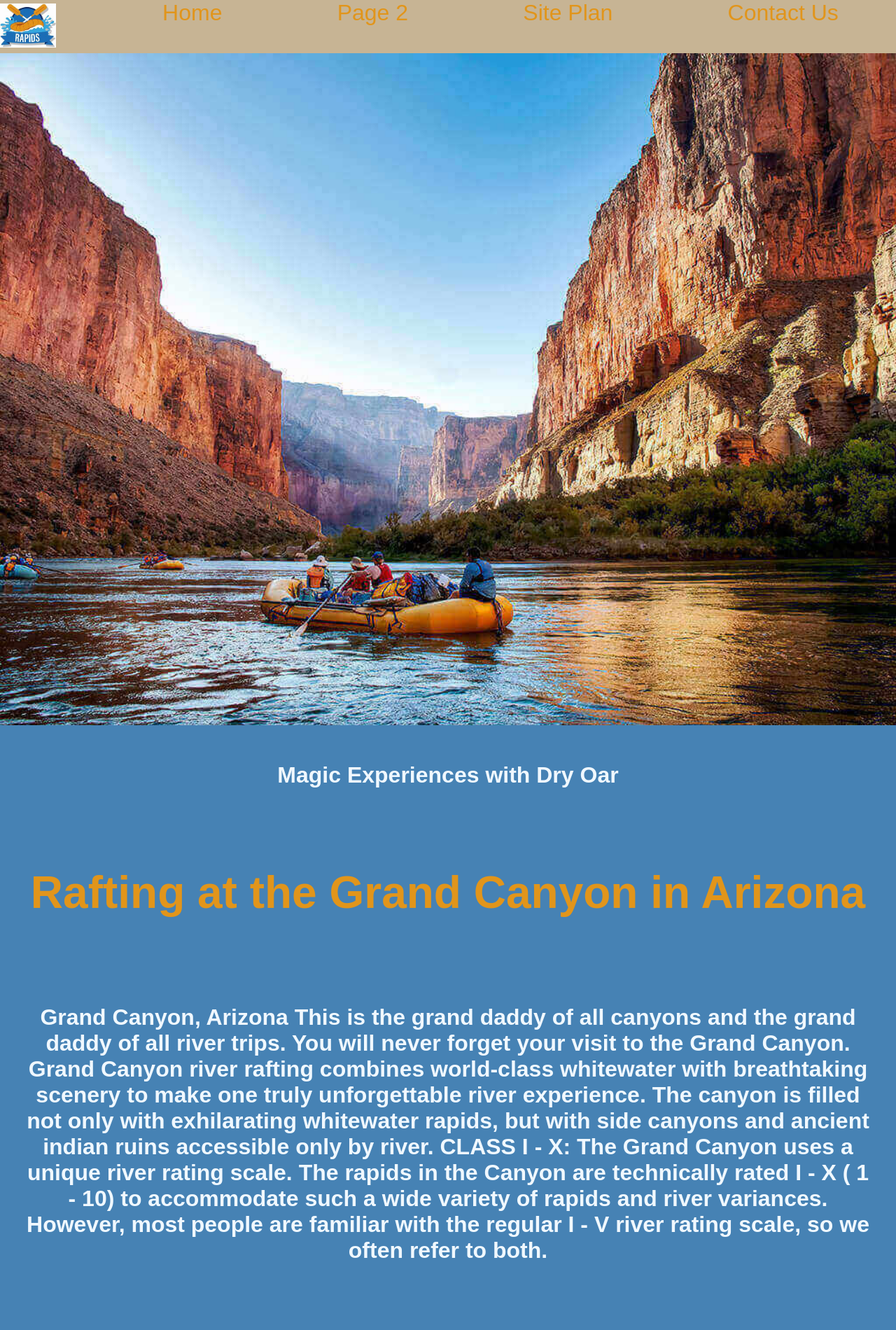
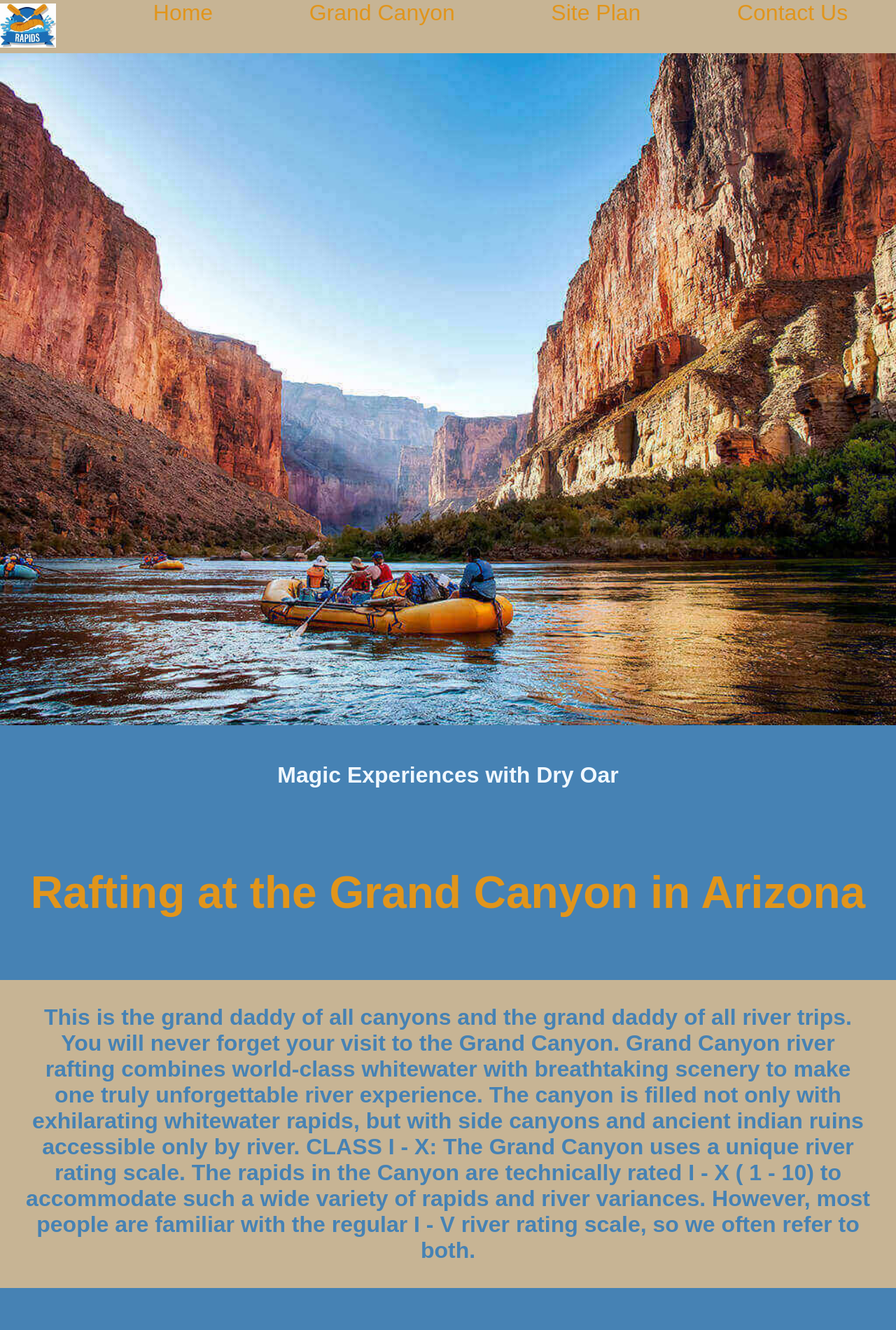
Before and after one commit to mendozalf/WDD130, a plain HTML site: page wwr/grand-canyon.html in a window 1280 px wide. Shown: the top 1900 px of the page at 70% size. Drawn offline with Linux system fonts and the light colour scheme.

Commit message:
grand canyon, site plan and elevaror pich updated

```diff
--- a/wwr/grand_canyon.html
+++ b/wwr/grand-canyon.html
@@ -18,7 +18,7 @@
             </a>
             <nav>
                 <a href="index.html">Home</a>
-                <a href="#">Page 2</a>
+                <a href="grand-canyon.html">Grand Canyon</a>
                 <a href="site-plan-rafting.html">Site Plan</a>
                 <a href="contactus.html">Contact Us</a>
             </nav>
@@ -30,7 +30,6 @@
                     <h4>Magic Experiences with Dry Oar </h4>
                     <h1 class="canyon-title">Rafting at the Grand Canyon in Arizona</h1>
                     <h5 class="canyon-text">
-                        Grand Canyon, Arizona
                         This is the grand daddy of all canyons and the grand daddy of
                         all river trips. You will never forget your visit to the Grand Canyon.
                         Grand Canyon river rafting combines world-class whitewater with
--- a/wwr/styles/style.css
+++ b/wwr/styles/style.css
@@ -234,6 +234,9 @@ h5 {
     margin-top: 10px;
     text-align: center;
     padding: 35px;
+    margin: 0;
+    color: steelblue;
+    background-color: #C7B494;
 
  }
  .canyon-title {
```
Also changed, not shown: wwr/index.html (+1 -1 lines), wwr/site-plan-rafting.html (+2 -2 lines), wwr/images/wireframe-grand-canyon.png (added), 1 other file.
